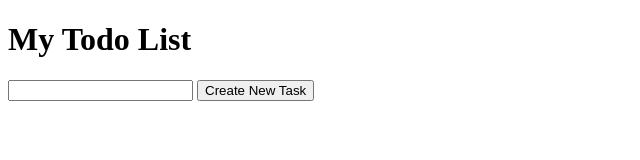
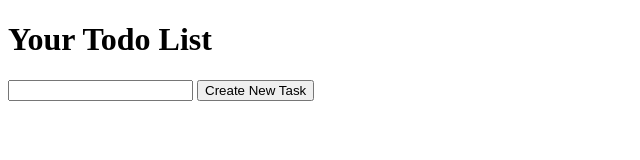
Before and after one commit to samuelbirk/todo, a plain HTML site: page index.html in a window 1280 px wide. Shown: the whole page, without its empty margins (0-640 px from the left). Drawn offline with Linux system fonts and the light colour scheme; no server answers.

Commit message:
change My Todo List to Your todo list

```diff
--- a/index.html
+++ b/index.html
@@ -4,7 +4,7 @@
 
   </head>
   <body>
-    <h1>My Todo List</h1>
+    <h1>Your Todo List</h1>
 
       <input id='new_item_text' type="text"/>
       <button id='create_new_task_button'>Create New Task</button>
```
